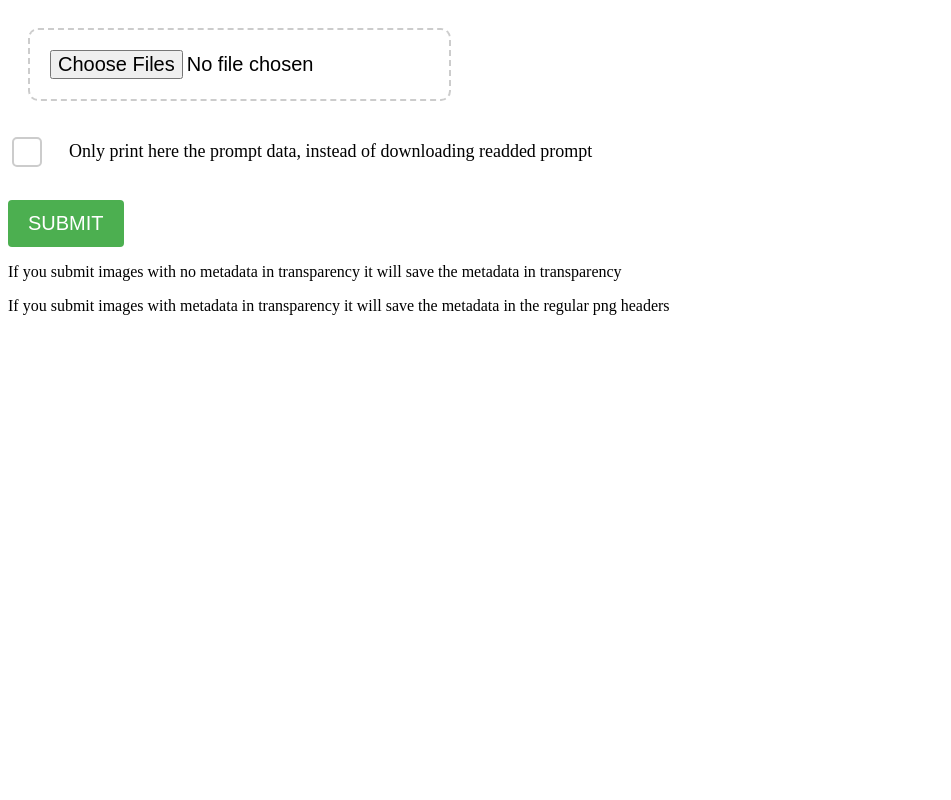
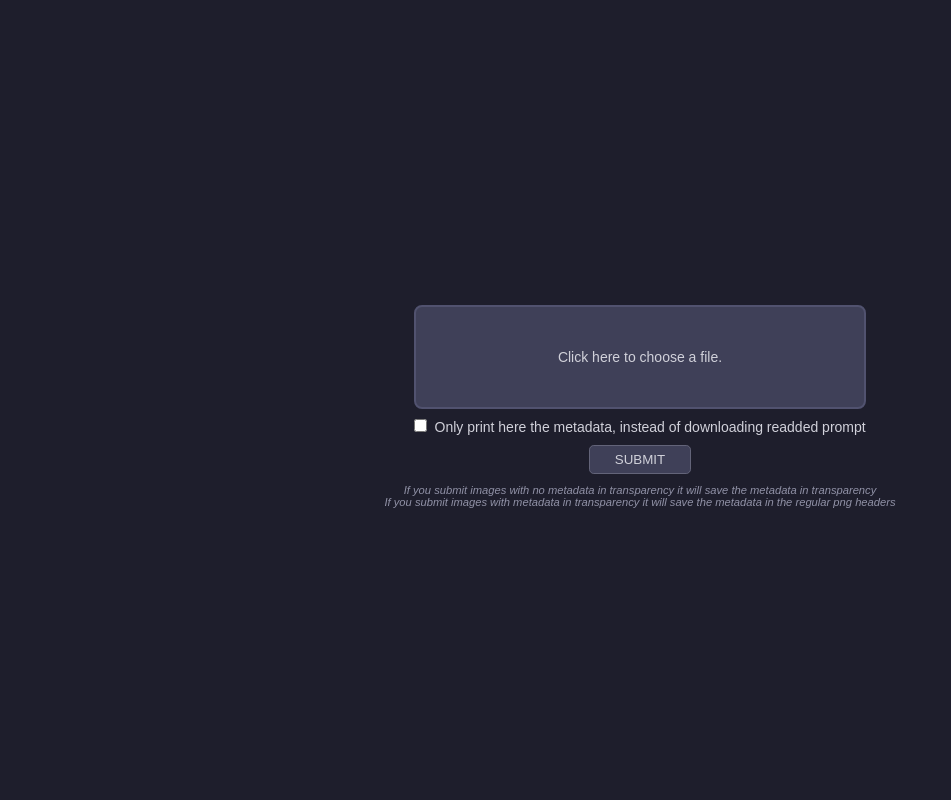
Before and after one commit to fredgido/store_prompt_in_alpha_server, a Flask app: page / in a window 1280 px wide. Shown: the whole page, without its empty margins (0-951 px from the left). Run offline with Flask 3, Linux system fonts and the light colour scheme.

Commit message:
ui&little fix
AIBooru-like UI
Fix getting metadata from RGBA pictures

```diff
--- a/server.py
+++ b/server.py
@@ -24,11 +24,9 @@ def index():
 
 
 def read_info_from_image_stealth(image: PIL.Image) -> str:
-    if image.mode != "RGBA":
-        if image.text:
-            return image.text
-        else:
-            return ""
+    if 'parameters' in image.text:
+        return image.text["parameters"]
+
 
     # trying to read stealth pnginfo
     width, height = image.size
--- a/templates/index.html
+++ b/templates/index.html
@@ -1,91 +1,116 @@
 <!DOCTYPE html>
+<head>
+    <meta charset="UTF-8">
+    <meta http-equiv="X-UA-Compatible" content="IE=edge">
+    <meta name="viewport" content="width=device-width, initial-scale=1.0">
+    <link rel="shortcut icon" href="https://aibooru.online/favicon.svg" type="image/x-icon">
+    <title>Stealth metadata</title>
+</head>
 <html>
 <style>
-    input[type=file] {
-        border: 2px dashed #ccc;
-        border-radius: 10px;
-        padding: 20px;
-        font-size: 20px;
-        margin: 20px;
+    * {
+        padding: 0;
+        margin: 0;
+    }
+    body {
+        background-color: #1e1e2c;
+        display: flex;
+        flex-direction: column;
+        justify-content: center;
+        align-items: center;
+        min-height: 100vh;
+        font-family: sans-serif;
+        color: #d1d1da;
+        font-size: 14px;
+    }
+    form {
+        display: inherit;
+        flex-direction: inherit;
+        align-items: inherit;
+        margin-top: 2rem;
+    }
+    label.file {
+        background-color: #3f4058;
+        border-radius: .5rem;
+        height: 100px;
+        max-width: 28rem;
+        width: 100%;
+        display: flex;
+        align-items: center;
+        justify-content: center;
+        cursor: pointer;
+        transition: .3s;
+        border: 2px solid #51526f;
+    }
+    label.file:hover {
+        border-color: #9192a7;
+    }
+    input#checkbox {
+        margin-right: .25em;
+        cursor: pointer;
+    }
+    textarea {
+        width: 40rem;
+        min-height: 5rem;
+        font-size: 0.75rem;
+        background-color: #3f4058;
+        color: #d1d1da;
+        border-radius: .5rem;
+        border: 2px solid #9192a7;
+        outline: none;
+        padding: 10px;
+        transition: .3s;
+        resize: none;
+        overflow: hidden;
+    }
+    textarea:focus {
+        border-color: #ababbc;
+    }
+    div.output {
+        margin: 15px 15px 0 15px;
+        width: 40rem;
+    }
+    div.print_metadata_checkbox {
+        margin: 10px;
+    }
+    input.submit {
+        padding: 6px 25px;
+        background-color: #3f4058;
+        border: 1px solid #636479;
+        border-radius: .3rem;
+        color: inherit;
+        cursor: pointer;
+        transition: .3s;
+    }
+    input.submit:hover {
+        background-color: #5b5c79;
+        border-color: #7f81aa;
+    }
+    span.hint {
+        font-style: italic;
+        font-size: .8em;
+        color: #9192a7;
     }
 
-    input[type=submit] {
-        background-color: #4CAF50;
-        color: white;
-        padding: 12px 20px;
-        border: none;
-        border-radius: 4px;
-        cursor: pointer;
-        font-size: 20px;
-    }
-
-
-    label {
-        display: block;
-        margin: 20px;
-        font-size: 20px;
-    }
-
-    textarea {
-        /*display: block;*/
-        margin: auto;
-        border: 2px solid #ccc;
-        border-radius: 10px;
-        padding: 5px;
-        font-size: 20px;
-        resize: none;
-    }
-
-    input[type=checkbox] {
-        -webkit-appearance: none;
-        -moz-appearance: none;
-        appearance: none;
-        width: 30px;
-        height: 30px;
-        border: 2px solid #ccc;
-        border-radius: 5px;
-        outline: none;
-        transition: all 0.3s ease-in-out;
-        vertical-align: middle;
-    }
-
-    input[type=checkbox]:checked {
-        background-color: #4CAF50;
-        border: none;
-    }
-
-    input[type=checkbox]:checked:after {
-        content: "\2714";
-        font-size: 25px;
-        color: white;
-        position: absolute;
-        top: 5px;
-        left: 8px;
-    }
-
-    label[for="checkbox"] {
-        display: inline-block;
-        vertical-align: middle;
-        font-size: 18px;
-    }
-
-    #error-list {
-        margin-top: 10px;
-    }
-
-    .error {
-        color: red;
+    @media screen and (max-width: 700px) {
+        form, div.output, textarea {
+            width: calc(100% - 30px);
+        }
     }
 </style>
 <body>
 <form action="/" method="post" enctype="multipart/form-data">
-    <input type="file" name="file" multiple>
-    <br>
-    <input type="checkbox" id="checkbox" name="checkbox" value="checkbox">
-
-    <label for="checkbox"> Only print here the prompt data, instead of downloading readded prompt</label><br>
-    <br>
-    <input type="submit" value="SUBMIT">
+    <label for="file-upload" class="file">
+    <input type="file" name="file" multiple id="file-upload" style="display: none;">
+    <span>Click here to choose a file.</span>
+    </label>
+    <div class="print_metadata_checkbox">
+        <input type="checkbox" id="checkbox" name="checkbox" value="checkbox">
+        <label for="checkbox"> Only print here the metadata, instead of downloading readded prompt</label>
+    </div>
+    <input type="submit" value="SUBMIT" class="submit">
+    <span class="hint" style="margin-top: 10px;">If you submit images with no metadata in transparency it will save the metadata in transparency</span>
+    <span class="hint"> If you submit images with metadata in transparency it will save the metadata in the regular png headers</span>
 </form>
 {% if errors %}
 <div id="error-list">
@@ -94,17 +119,23 @@
     {% endfor %}
 </div>
 {% endif %}
-<p> If you submit images with no metadata in transparency it will save the metadata in transparency</p>
-<p> If you submit images with metadata in transparency it will save the metadata in the regular png headers</p>
+
 
 {% for index, file in file_list %}
-<form>
-    <br>
-    <textarea id="content{{ index }}" name="content{{ index }}" style="width: 860px; height: 300px;">{{ file.text_content }}</textarea>
-    <br>
-    <label for="content{{ index }}">{{file.name}}</label>
-</form>
+<div class="output">
+    <textarea id="content{{ index }}" name="content{{ index }}">{{ file.text_content }}</textarea><br/>
+    <span class="hint">{{file.name}}</span>
+</div>
 {% endfor %}
-
+<div style="height: 20px;"></div>
+<script>
+    window.addEventListener('load', (event) =>{
+        var list = document.getElementsByTagName('textarea');
+            for (var i = 0; i < list.length; i++) {
+                list[i].style.height = "";
+                list[i].style.height = (list[i].scrollHeight)+"px";
+            }
+    });
+</script>
 </body>
 </html>
```
